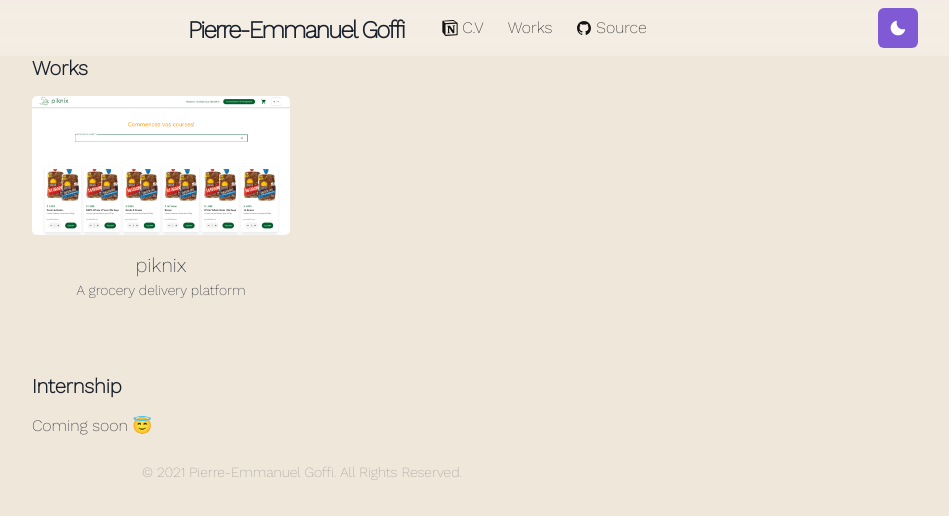
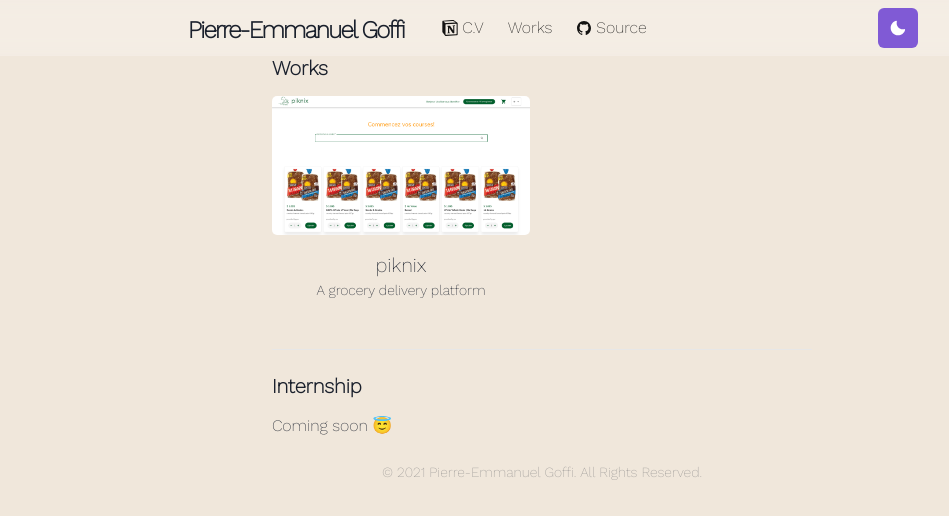
Before and after one commit to chapsag/pierre, a Next.js app: page /works in a window 1280 px wide. Shown: the top 516 px of the page, without its empty margins (98-1047 px from the left). Built offline with nearby package versions, Linux system fonts and the light colour scheme.

Commit message:
Remove old positioning in _app

```diff
--- a/src/pages/_app.tsx
+++ b/src/pages/_app.tsx
@@ -18,9 +18,6 @@
     TagManager.initialize({ gtmId: process.env.GTM })
   }, [])
   return (
-    <Container
-      style={{ position: 'relative', width: '100vh', height: '100vw' }}
-    >
     <ChakraProvider theme={theme}>
       <Fonts />
       <Layout router={router}>
@@ -29,7 +26,6 @@
         </AnimatePresence>
       </Layout>
     </ChakraProvider>
-    </Container>
   )
 }
 
```
Lines whose indentation alone changed are shown as unchanged.
